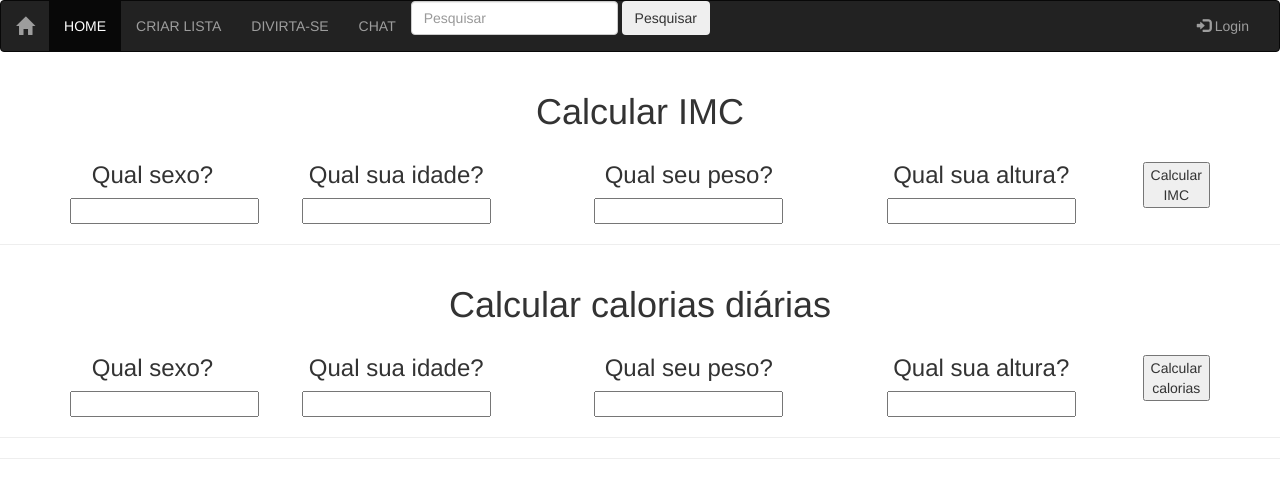
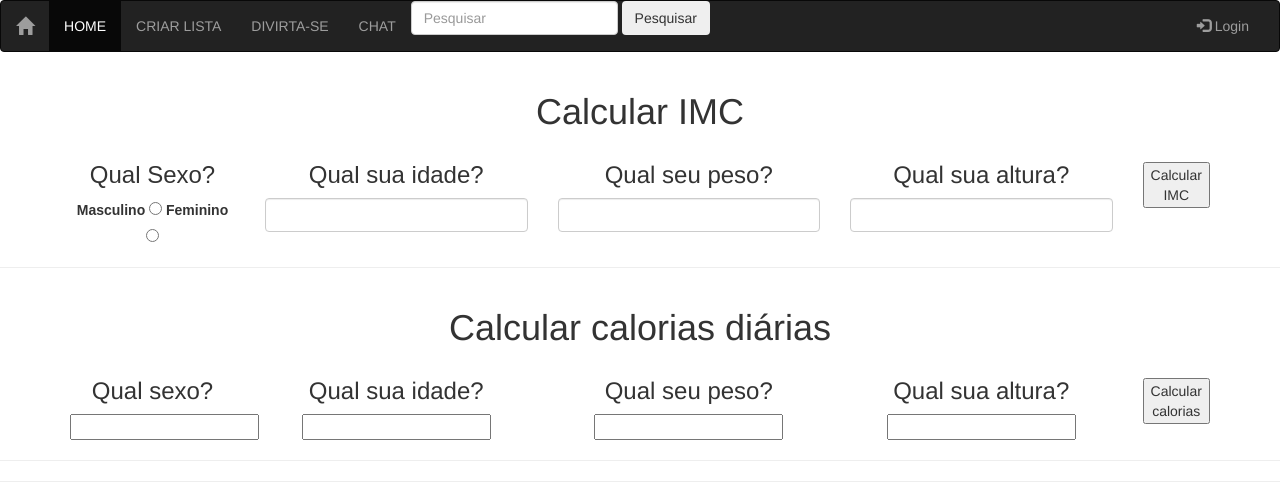
Before and after one commit to LEONEXSTxD/ComprasHelp, a plain HTML site: page calculadora.html in a window 1280 px wide. Drawn offline with Linux system fonts and the light colour scheme.

Commit message:
Alteração da Calculadoa
Foi alterado a formatação dos campos de entrada.

```diff
--- a/calculadora.html
+++ b/calculadora.html
@@ -68,20 +68,23 @@
     </div>
     <div class="row">
       <div class="col-md-2">
-        <h3>Qual sexo?</h3>
-        <input type="text" />
+        <h3><font face="Arial" size="5">Qual Sexo?</font></h3>
+           <label> <font face="Arial">Masculino</font> </label>
+          <input id="sexo_masculino" type="radio" name="gender" value="m">
+          <label> <font face="Arial">Feminino</font> </label>
+        <input id="sexo_feminino" type="radio" name="gender" value="f">
       </div>
       <div class="col-md-3">
-       <h3>Qual sua idade?</h3>
-       <input type="text" />
+       <h3><font face="Arial" size="5">Qual sua idade?</font></h3>
+       <input id="idade" type="text" class="form-control" maxlength="3">
      </div>
      <div class="col-md-3">
       <h3>Qual seu peso?</h3>
-      <input type="text" />
+      <input id="peso" type="text" class="form-control" maxlength="4">
     </div>
     <div class="col-md-3">
       <h3>Qual sua altura?</h3>
-      <input type="text" />
+      <input id="peso" type="text" class="form-control" maxlength="3">
     </div>
 
     <div class="col-md-1">
```
